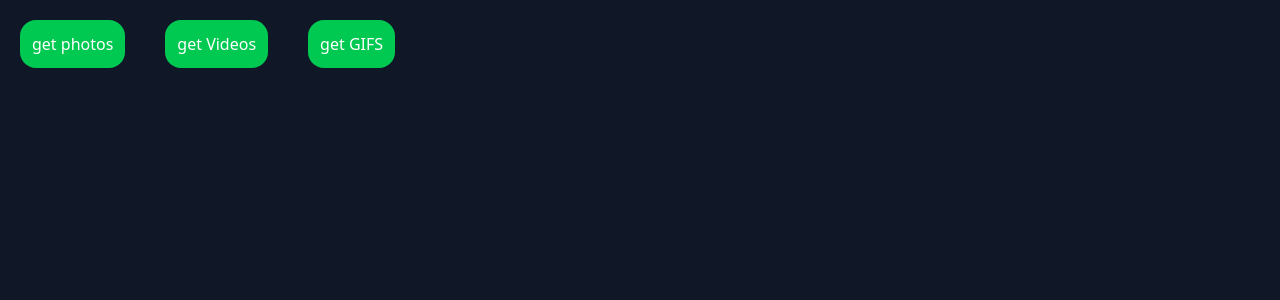
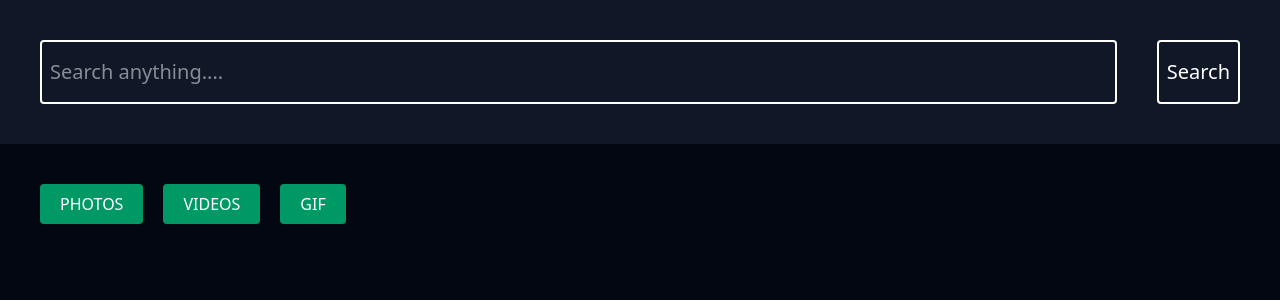
Before and after one commit to Dakshx07/MediaSearchEngine, a React (Vite) app: page / in a window 1280 px wide. Shown: the top 300 px of the page. Built offline with nearby package versions, Linux system fonts and the light colour scheme; no server answers.

Commit message:
feat: serachSlice implemted & SearchBar & tabs

```diff
--- a/src/App.jsx
+++ b/src/App.jsx
@@ -1,32 +1,14 @@
 import { fetchGIF, fetchPhotos, fetchVideos } from "./api/mediaApi"
+import SearchBar from "./components/SearchBar"
+import Tabs from "./components/Tabs"
 
 const App = () => {
 
 
   return (
-    <div className='h-screen text-white w-screen bg-gray-900 '>
-      <button  className="py-3 px-3 bg-green-500 m-5 rounded-2xl"  onClick={async ()=> {
-       const data=await fetchPhotos('cat')
-
-       console.log(data.results);
-
-
-      }}>get photos</button>
-      <button className="py-3 px-3 bg-green-500 m-5 rounded-2xl"   onClick={async ()=> {
-       const data=await fetchVideos('cat')
-
-       console.log(data.videos);
-
-
-      }}>get Videos</button>
-
-      <button className="py-3 px-3 bg-green-500 m-5 rounded-2xl"   onClick={async ()=> {
-       const data=await fetchGIF('cat')
-
-       console.log(data.data.results);
-
-
-      }}>get GIFS</button>
+    <div className='h-screen text-white w-screen bg-gray-950 '>
+     <SearchBar />
+     <Tabs />
     </div>
   )
 }
--- a/src/components/SearchBar.jsx
+++ b/src/components/SearchBar.jsx
@@ -0,0 +1,46 @@
+import React, { useState } from 'react'
+import { useDispatch } from 'react-redux'
+import { setQuery } from '../redux/features/searchSlice'
+
+const SearchBar = () => {
+
+    const [text,setText]=useState('')
+
+    const dispatch=useDispatch()
+
+    //to control the relaod of the form
+    const submitHandler=(e) =>{
+        e.preventDefault()
+        dispatch(setQuery(text))
+
+        setText('')
+
+    }
+  return (
+    <div>
+        <div>
+            <form onSubmit={(e) =>{
+                submitHandler(e)
+            }} className='flex p-10 bg-gray-900 gap-10'>
+
+                <input
+                value={text}
+                onChange={(e)=>{
+                    setText(e.target.value)
+
+                }}
+                className='w-full border-2 py-4 px-2 text-xl rounded outline-none'
+                required
+                type="text"
+                placeholder='Search anything....' />
+
+                <button className='active:scale-95 border-2 py-4 px-2 text-xl rounded outline-none cursor-pointer'>
+                    Search
+                </button>
+            </form>
+        </div>
+    </div>
+  )
+}
+
+export default SearchBar
--- a/src/components/Tabs.jsx
+++ b/src/components/Tabs.jsx
@@ -0,0 +1,25 @@
+import React from 'react'
+import { useDispatch } from 'react-redux'
+import { setActiveTabs } from '../redux/features/searchSlice'
+
+const Tabs = () => {
+    const tabs=['photos','videos','GIF']
+    const dispatch=useDispatch()
+  return (
+    <div className='flex p-10 gap-5'>
+        {tabs.map(function(elem,idx){
+            return <button
+            className='bg-emerald-600 cursor-pointer active:scale-95 px-5 py-2 rounded uppercase'
+            key={idx}
+            onClick={()=>{
+                dispatch(setActiveTabs(elem))
+            }}
+            >
+                {elem}
+            </button>
+        })}
+    </div>
+  )
+}
+
+export default Tabs
--- a/src/redux/features/searchSlice.js
+++ b/src/redux/features/searchSlice.js
@@ -1 +1,40 @@
 //ALL THE FUNCTIONALTY OF THE SEARCH BAR
+
+import { createSlice } from "@reduxjs/toolkit";
+
+const searchSlice= createSlice({
+    name:'search',
+    initialState:{
+        query:'',
+        activeTab:'photos',
+        results:[],
+        loading:false,
+        error:null
+    },
+    reducers:{
+        setQuery(state,actions){
+            state.query = actions.payload
+        },
+        setActiveTabs(state,actions){
+            state.activeTab = actions.payload
+        },
+        setResults(state,actions){
+            state.loading = false
+            state.results = actions.payload
+        },
+        setLoading(state){
+            state.loading = true
+            state.error=null
+        },
+        setError(state,actions){
+            state.error = actions.payload
+            state.loading=false
+        },
+        clearResults(state){
+            state.results=[]
+        }
+    }
+})
+
+export const {setQuery,setActiveTabs,setResults,setLoading,setError,clearResults} = searchSlice.actions
+export default searchSlice.reducer
--- a/src/redux/store.js
+++ b/src/redux/store.js
@@ -1,7 +1,8 @@
 import { configureStore } from "@reduxjs/toolkit";
+import searchReducer from './features/searchSlice'
 
 export const store = configureStore({
     reducer:{
-
+        search:searchReducer
     }
 })
```
